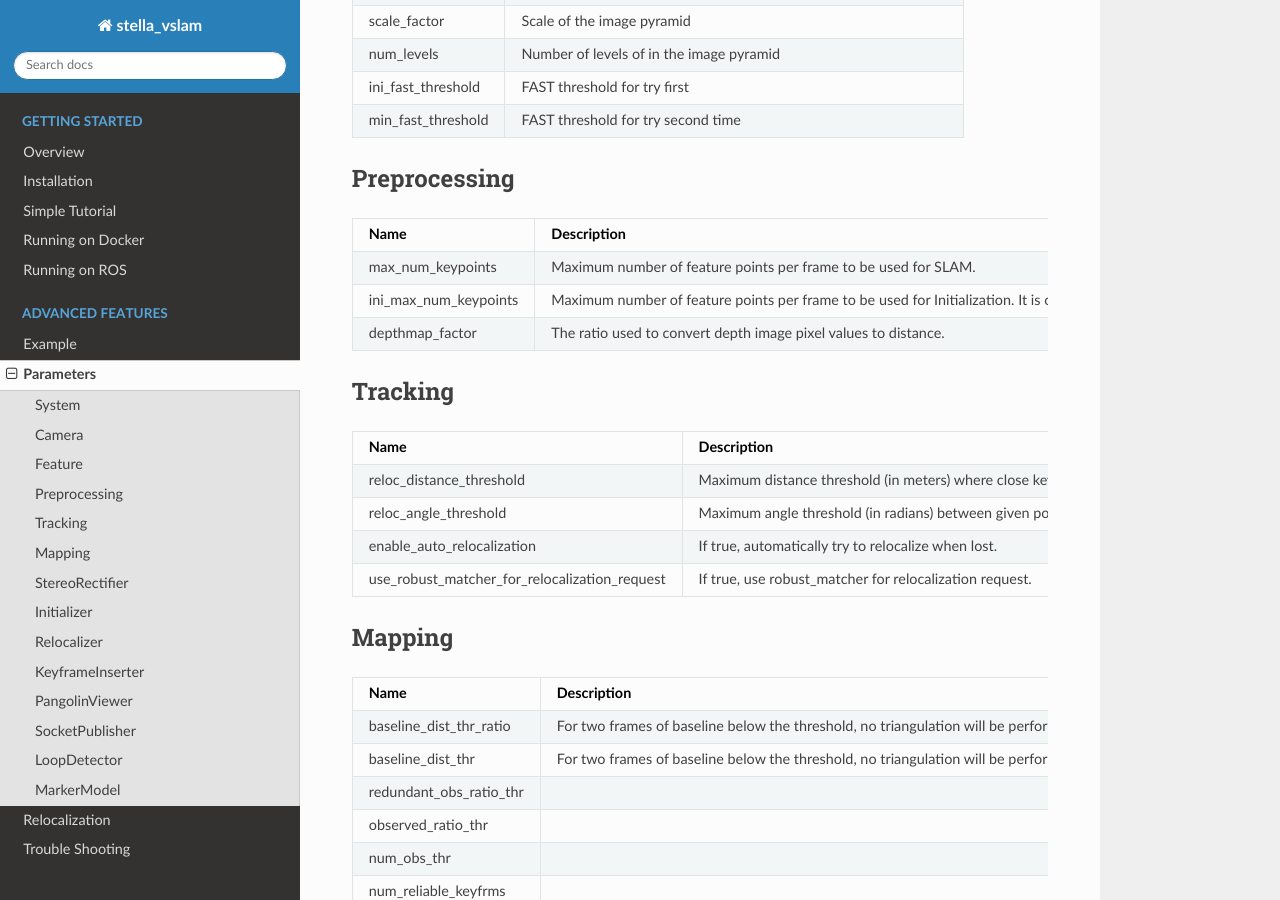
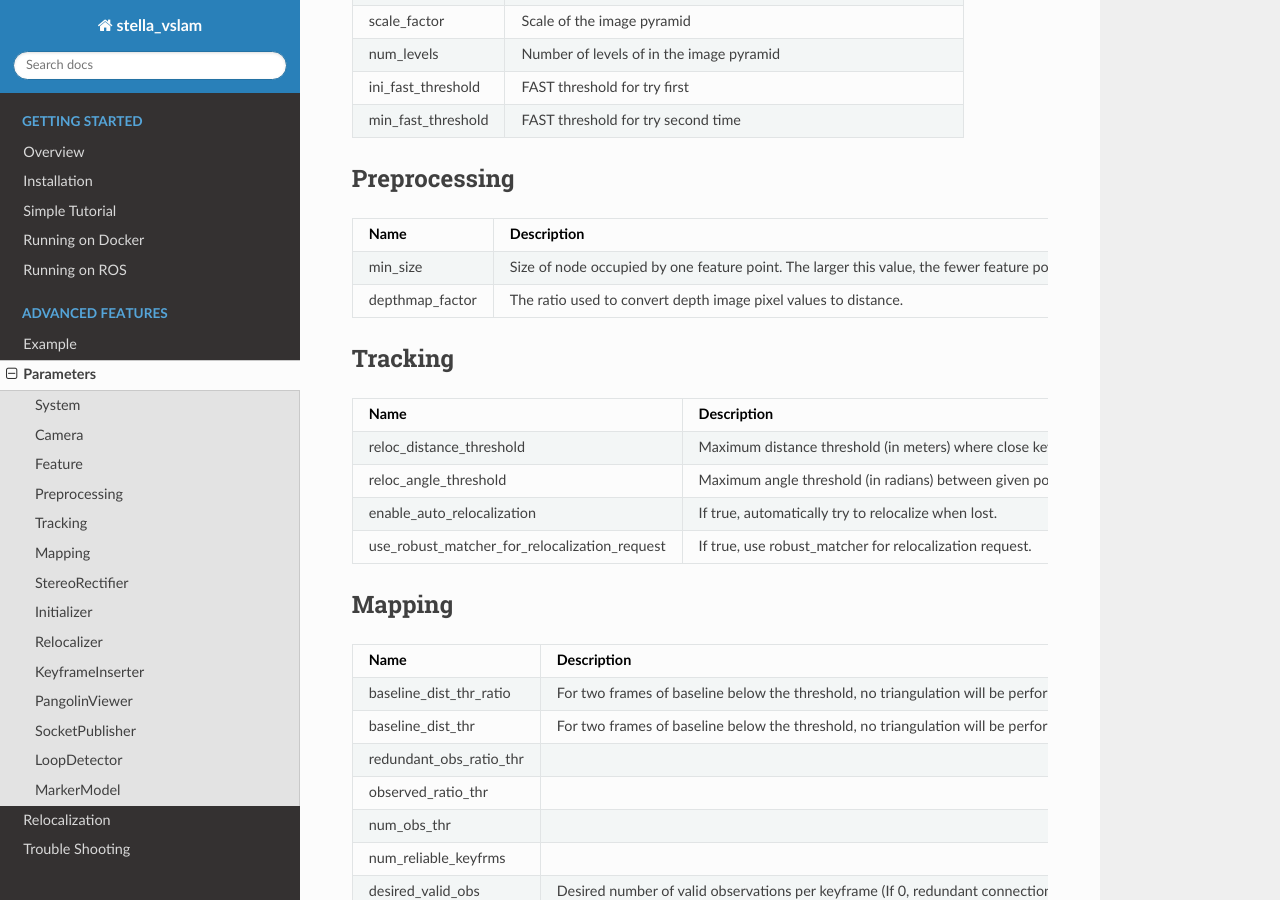
Before and after one commit to stella-cv/docs, a Sphinx documentation site: the page built from docs/parameters.rst, in a window 1280 px wide and 900 px high, scrolled down 967 px. Built offline with Sphinx 7.4.7 and the Read the Docs theme 2.0.0, drawn with Linux system fonts in a browser that asks for light colours.

Commit message:
Remove max_num_keypts and add min_size

```diff
--- a/docs/parameters.rst
+++ b/docs/parameters.rst
@@ -91,10 +91,8 @@ Preprocessing
 
     * - Name
       - Description
-    * - max_num_keypoints
-      - Maximum number of feature points per frame to be used for SLAM.
-    * - ini_max_num_keypoints
-      - Maximum number of feature points per frame to be used for Initialization. It is only used for monocular camera models.
+    * - min_size
+      - Size of node occupied by one feature point. The larger this value, the fewer feature points are extracted.
     * - depthmap_factor
       - The ratio used to convert depth image pixel values to distance.
 
```
